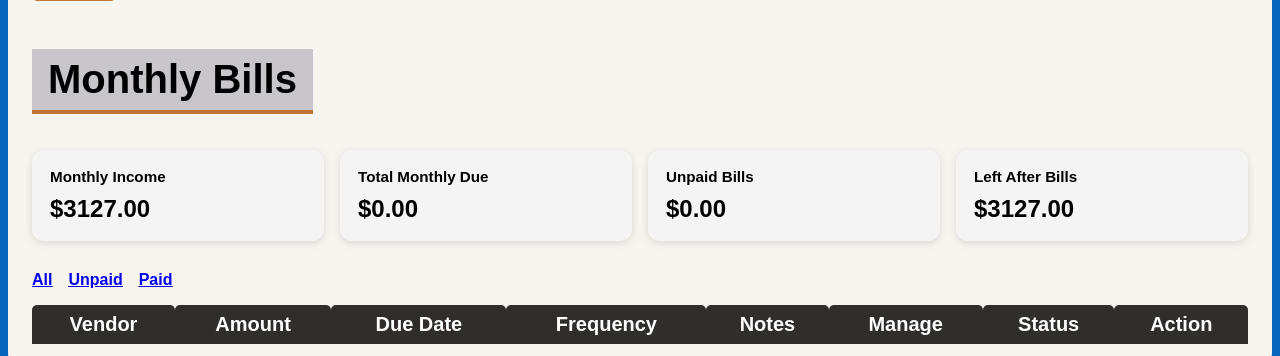
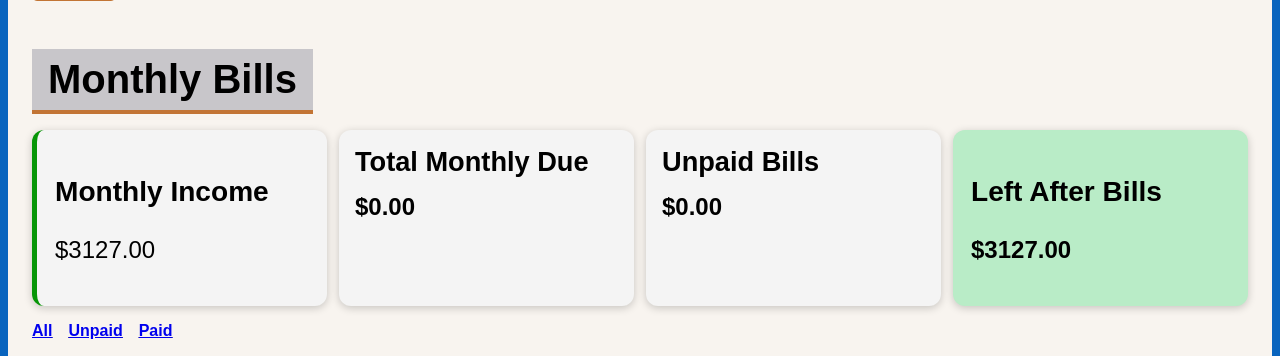
Before and after one commit to THELEGED93/ty-bill-app, a Flask app: page /bills in a window 1280 px wide; the page is wider, and only the part inside the window is pictured. Shown: the part 1038-1394 px from the top of that part. Run offline with Flask 3, Linux system fonts and the light colour scheme; data that the repository does not hold is empty.

Commit message:
Modified Dashboard-card logic

```diff
--- a/app.py
+++ b/app.py
@@ -11,7 +11,27 @@ def get_db_connection():
 @app.route("/bills", methods=["GET", "POST"])
 def bills():
     if request.method == "POST":
-        # save new bill logic
+        vendor = request.form.get("vendor")
+        amount = request.form.get("amount")
+        due_date = request.form.get("due_date")
+        frequency = request.form.get("frequency")
+        notes = request.form.get("notes")
+
+        print("FORM DATA:", request.form)
+
+        conn = get_db_connection()
+
+        conn.execute(
+            """
+            INSERT INTO bills (vendor, amount, due_date, frequency, notes, paid)
+            VALUES (?, ?, ?, ?, ?, ?)
+            """,
+            (vendor, amount, due_date, frequency, notes, 0)
+        )
+
+        conn.commit()
+        conn.close()
+
         return redirect(url_for("bills"))
 
     conn = get_db_connection()
@@ -43,14 +63,14 @@ def bills():
         "SELECT * FROM bills ORDER BY due_date ASC"
     ).fetchall()
 
-    monthly_income = 3127.00  # temporary hardcoded income for now
+    monthly_income = 3127.00
 
     total_due = 0
     total_unpaid = 0
 
     for bill in all_bills:
         amount = float(bill["amount"])
-        frequency = bill["frequency"]
+        frequency = bill["frequency"].lower()
         paid = bill["paid"]
 
         if frequency == "weekly":
--- a/static/style.css
+++ b/static/style.css
@@ -296,29 +296,81 @@ td.status-unpaid {
     text-decoration: underline;
     gap: 1.0rem;
     padding-bottom: 1rem;
+    padding-top: 1rem;
 }
 
 .dashboard-cards {
     display: grid;
     grid-template-columns: repeat(auto-fit, minmax(180px, 1fr));
-    gap: 16px;
-    margin: 20px 0 30px;
+    gap: 12px;
+    margin: stretch;
 }
 
+.need-to-pay {
+    background-color: #e6c8a6;
+    border-radius: 12px;
+    padding: 16px;
+    box-shadow: 0 2px 8px rgba(0, 0, 0, 0.2);
+    font-size: 1.7rem;
+    min-height: 95px;
+    box-sizing: border-box;
+
+    display: flex;
+    flex-direction: column;
+    justify-content: flex-start;
+}
 .dashboard-card {
     background: #f4f4f4;
     border-radius: 12px;
-    padding: 18px;
-    box-shadow: 0 2px 8px rgba(0, 0, 0, 0.12);
+    padding: 16px;
+    box-shadow: 0 2px 8px rgba(0, 0, 0, 0.2);
+    font-size: 1.7rem;
+    min-height: 95px;
+    box-sizing: border-box;
+
+    display: flex;
+    flex-direction: column;
+    justify-content: flex-start;
 }
 
+.dashboard-card-income{
+    background: #f4f4f4;
+    border-radius: 12px;
+    padding: 18px;
+    box-shadow: 0 2px 8px rgba(0, 0, 0, 0.2);
+    border-left: 5px solid rgb(7, 150, 7);
+    font-size: 1.5rem;
+}
+
+.dashboard-card-left{
+    background: #f4f4f4;
+    border-radius: 12px;
+    padding: 18px;
+    box-shadow: 0 2px 8px rgba(0, 0, 0, 0.2);
+    font-weight: bold;
+    font-size: 1.5rem;
+}
+.positive-balance {
+    background-color: #b9ecc7;
+}
+
+.negative-balance {
+    background-color: #f0bebe;
+}
+
+.neutral-balance {
+    background-color: #f5f5f5;
+
+}
 .dashboard-card h3 {
-    margin: 0 0 10px;
-    font-size: 0.95rem;
+    margin: 0 0 14px 0;
+    line-height: 1.2;
+    font-size: 1.7rem;
 }
 
 .dashboard-card p {
     margin: 0;
     font-size: 1.5rem;
     font-weight: bold;
+    line-height: 1.2;
 }
--- a/templates/bills.html
+++ b/templates/bills.html
@@ -53,7 +53,7 @@
 
 <section class="dashboard-cards">
 
-    <div class="dashboard-card">
+    <div class="dashboard-card-income">
         <h3>Monthly Income</h3>
         <p>${{ "%.2f" | format(monthly_income) }}</p>
     </div>
@@ -63,15 +63,15 @@
         <p>${{ "%.2f" | format(total_due) }}</p>
     </div>
 
-    <div class="dashboard-card">
+    <div class="dashboard-card {% if total_unpaid > 0 %}need-to-pay{% else %}all-paid{% endif %}">
         <h3>Unpaid Bills</h3>
         <p>${{ "%.2f" | format(total_unpaid) }}</p>
     </div>
 
-    <div class="dashboard-card">
-        <h3>Left After Bills</h3>
-        <p>${{ "%.2f" | format(left_after_bills) }}</p>
-    </div>
+ <div class="dashboard-card-left {% if left_after_bills > 0 %}positive-balance{% elif left_after_bills < 0 %}negative-balance{% else %}neutral-balance{% endif %}">
+    <h3>Left After Bills</h3>
+    <p>${{ "%.2f" | format(left_after_bills) }}</p>
+</div>
 
 </section>
 
```
